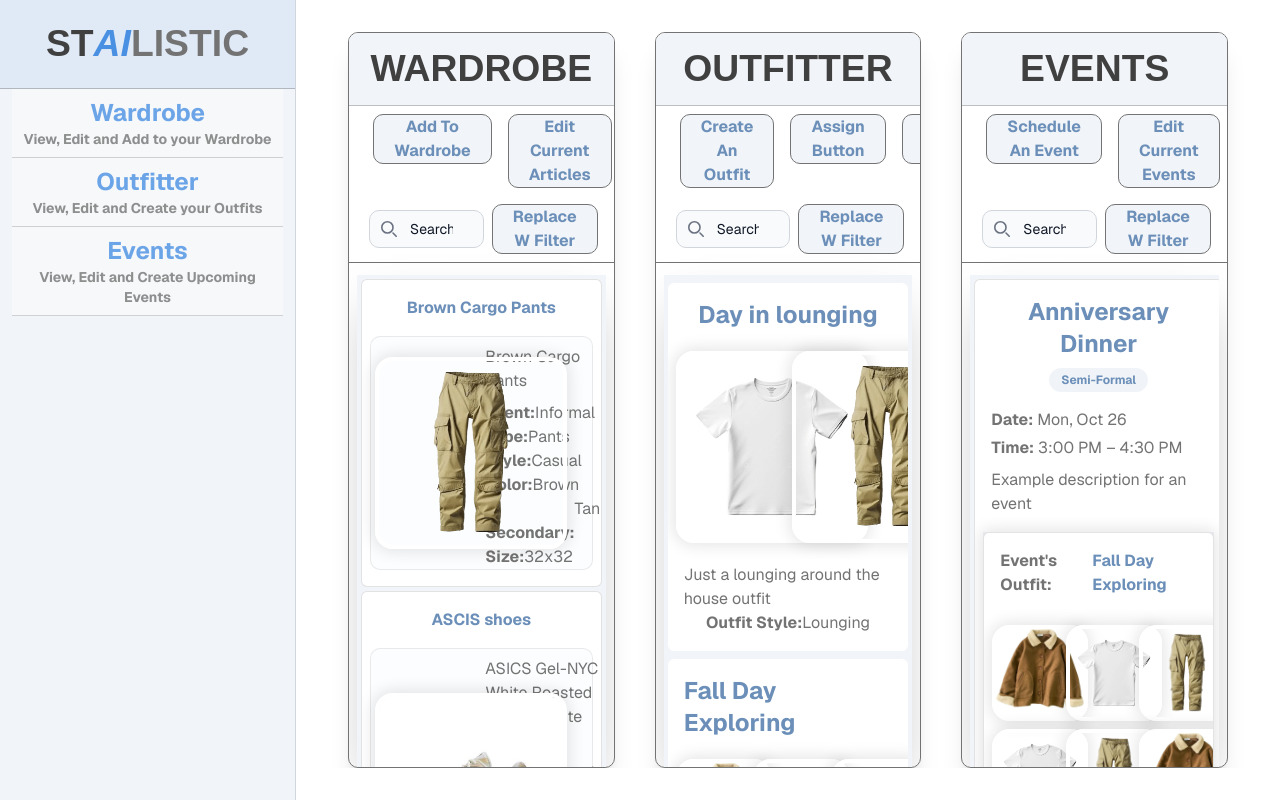
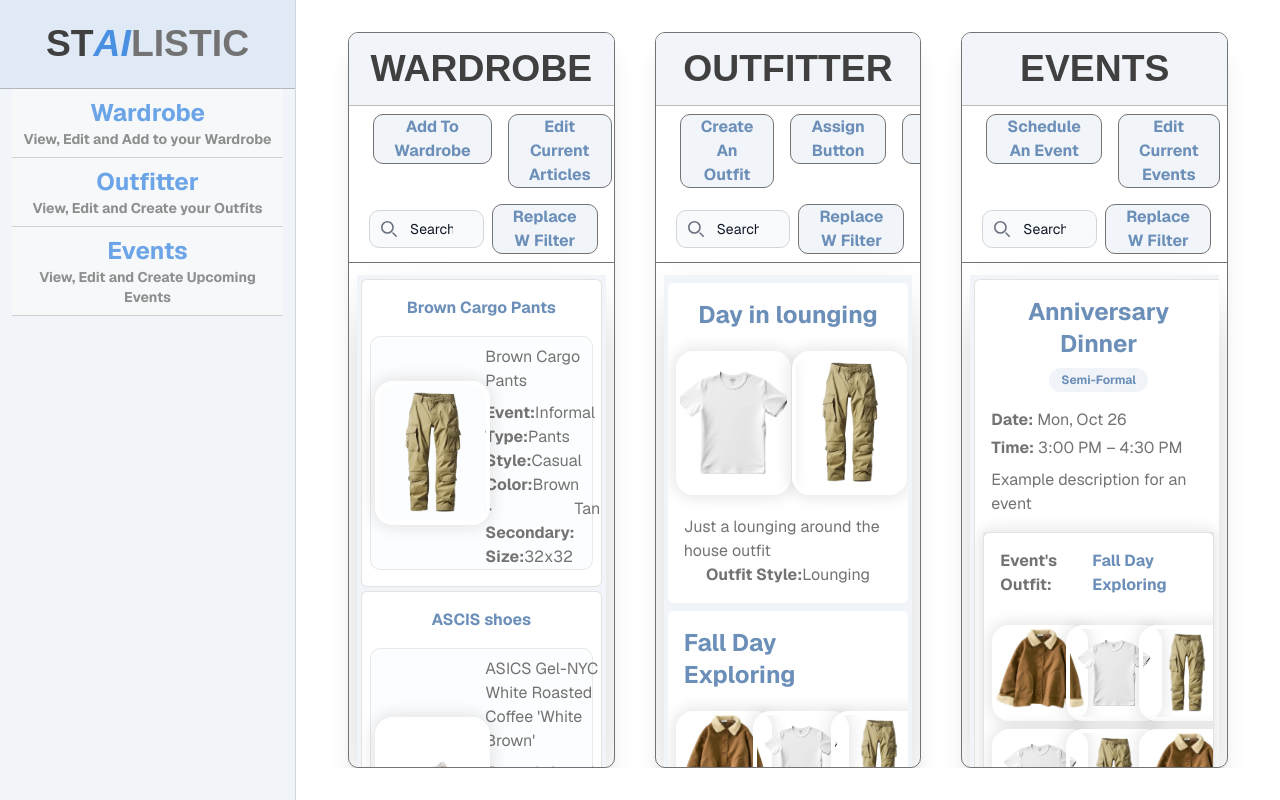
Before and after one commit to declanbuckley6218/stAIlistic, a Next.js app in the folder stailistic_frontend/: page /dashboard in a window 1280 px wide. Built offline with nearby package versions, Linux system fonts and the light colour scheme.

Commit message:
fixed interfaces and small tweaks made

```diff
--- a/stailistic_frontend/src/app/dashboard/_components/ArticleBox.tsx
+++ b/stailistic_frontend/src/app/dashboard/_components/ArticleBox.tsx
@@ -15,7 +15,7 @@ export default function ArticleBox( {attributes} : {attributes: WardrobeArticles
                 <div className="w-fit h-fit mx-auto my-auto">
                     <ImageCard src={attributes.imageDataURL}/>
                 </div>
-                <div className="w-fit h-fit justify-around mx-auto">
+                <div className="w-fit h-fit justify-around mx-auto md:block hidden">
                     <p className="text-stailistictext-gray flex justify-center my-2">
                     {attributes.itemDescription}
                     </p>
--- a/stailistic_frontend/src/app/dashboard/_components/WardrobePageColumn.tsx
+++ b/stailistic_frontend/src/app/dashboard/_components/WardrobePageColumn.tsx
@@ -16,10 +16,6 @@ export default function WardrobePageColumn(){
   const handleSearching = () => {
     setSearch(currentSearch ?? "Search Wardrobe");
   }
-
-
-
-
 
   return(
     <div className="flex flex-col flex-3 bg-white sm:w-10 md:w-20 w-30 border-stailistictext-gray  border rounded-lg shadow-xl focus-within:shadow-blue-200 overflow-hidden">
--- a/stailistic_frontend/src/app/dashboard/layout.tsx
+++ b/stailistic_frontend/src/app/dashboard/layout.tsx
@@ -19,11 +19,6 @@ export const metadata: Metadata = {
 
 export default function DashboardLayout({ children }: LayoutProps<"/dashboard">) {
   return (
-    <html
-      lang="en"
-      className={`${geistSans.variable} ${geistMono.variable} h-full antialiased`}
-    >
-      <body className="min-h-full flex flex-col">{children}</body>
-    </html>
+      <div className="min-h-screen flex flex-col">{children}</div>
   );
 }
--- a/stailistic_frontend/src/app/wardrobe/layout.tsx
+++ b/stailistic_frontend/src/app/wardrobe/layout.tsx
@@ -17,7 +17,7 @@ export const metadata: Metadata = {
   description: "Generated by create next app",
 };
 
-export default function WardrobeLayout({ children }: LayoutProps<"/warbrobe">) {
+export default function WardrobeLayout({ children }: LayoutProps<"/wardrobe">) {
   return (
     <html
       lang="en"
--- a/stailistic_frontend/src/components/ImageCard.tsx
+++ b/stailistic_frontend/src/components/ImageCard.tsx
@@ -3,7 +3,7 @@ import Image from 'next/image';
 
 export default function ImageCard({ src }: { src?: string }) {
   return (
-    <div className="select-none w-64 h-64 sm:w-32 md:w-48 md:h-32 lg:h-48 relative rounded-2xl overflow-hidden border-4 border-white  shadow-[0_0_15px_3px_rgba(0,0,0,0.1)] hover:scale-103 my-auto">
+    <div className="select-none w-16 h-16 sm:w-24 sm:h-24 md:w-[9dvw] md:h-[18dvh]  relative rounded-2xl overflow-hidden border-4 border-white  shadow-[0_0_15px_3px_rgba(0,0,0,0.1)] hover:scale-103 my-auto">
       <Image
         src={src ?? "/NoImageFound.png"}
         alt="No Image Found!"
```
